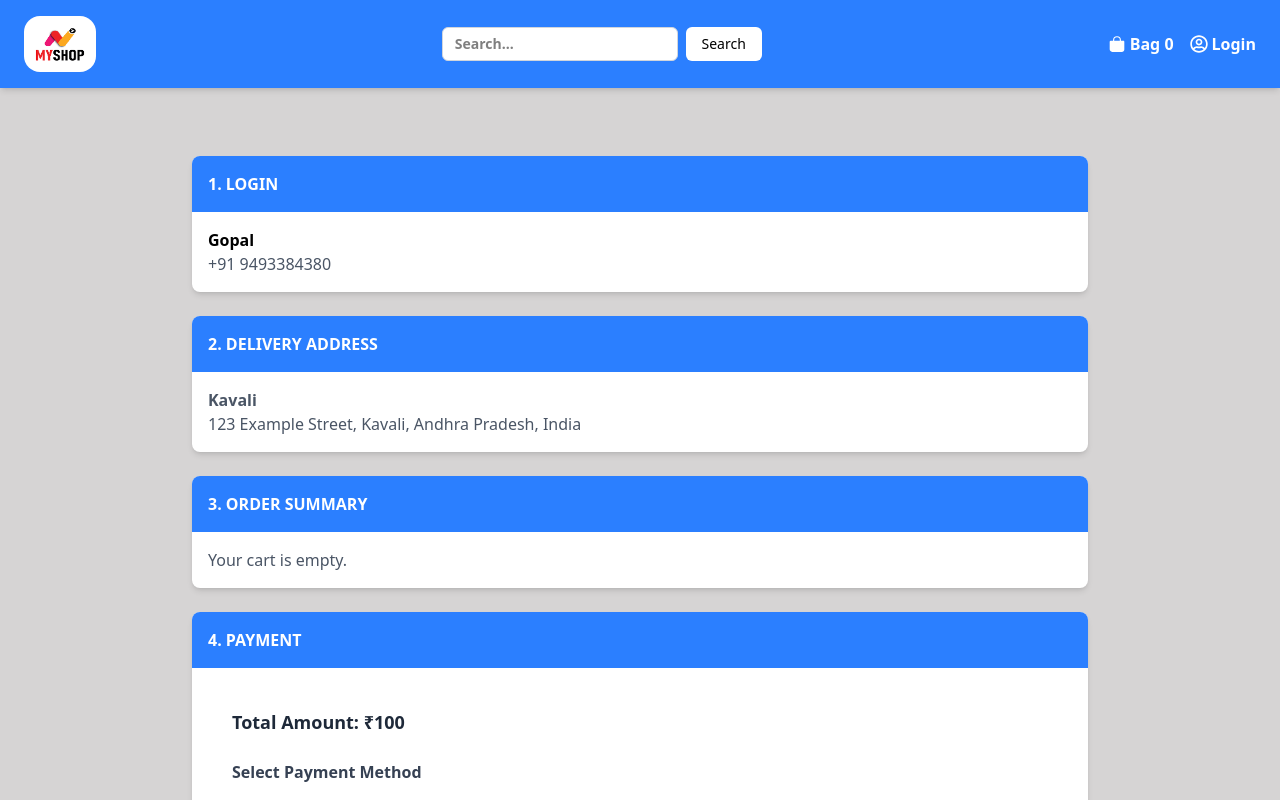
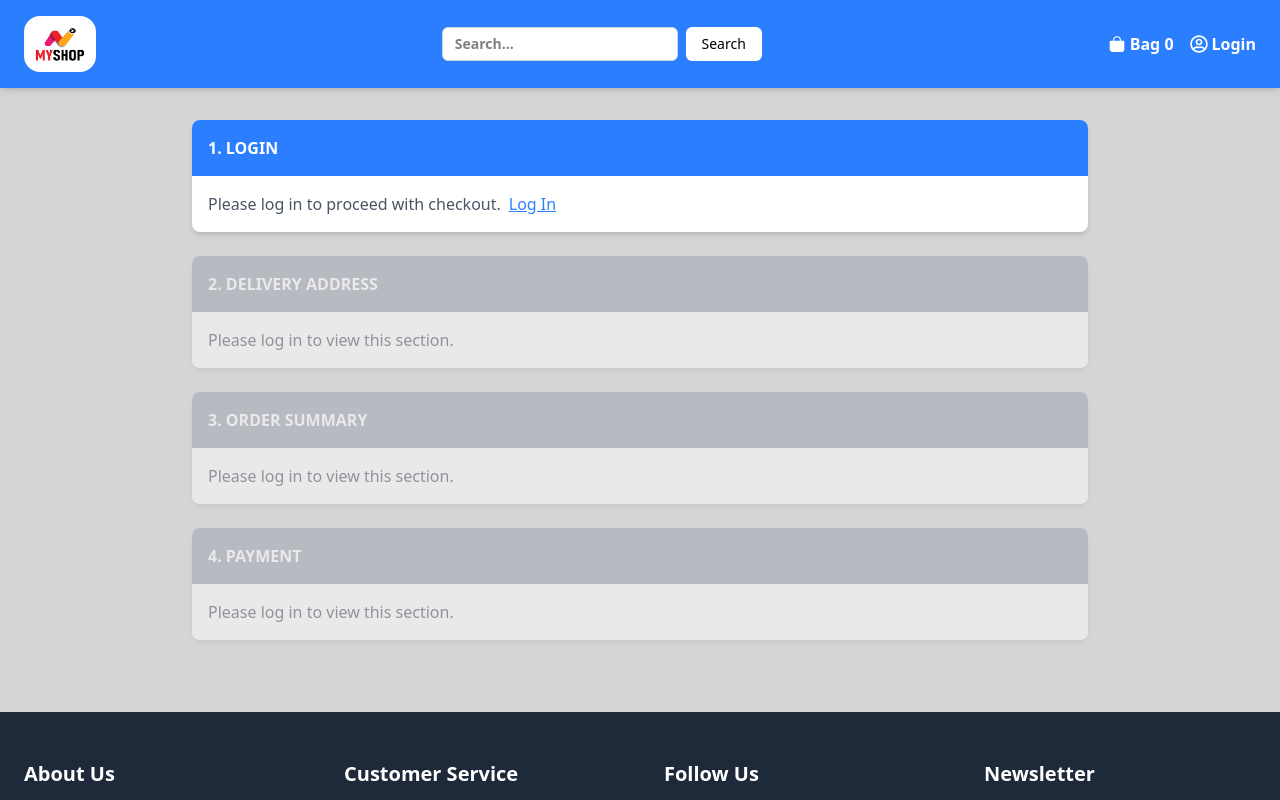
Before and after one commit to Havinav/myshope, a React (Vite) app: page /checkout in a window 1280 px wide. Shown: the top 800 px of the page. Built offline with nearby package versions, Linux system fonts and the light colour scheme.

Commit message:
Commit latest file changes

```diff
--- a/src/Pages/CheckOut.jsx
+++ b/src/Pages/CheckOut.jsx
@@ -4,10 +4,11 @@ import Payment from "./Payment";
 
 const CheckOut = () => {
   // Fetch cart data from Redux store
+  const loggedUser = useSelector((state) => state.user);
   const cartItems = useSelector((state) => state.cart.products);
-
+  const user= loggedUser
   return (
-    <div className="p-4 sm:p-6 md:p-8 lg:p-10 mt-29 md:20">
+    <div className="p-4 sm:p-6 md:p-8 lg:p-10 mt-20 md:mt-20">
       <div className="max-w-4xl mx-auto space-y-6">
         {/* 1. Login Section */}
         <div className="bg-white text-black rounded-lg shadow-md">
@@ -15,29 +16,76 @@ const CheckOut = () => {
             1. LOGIN
           </div>
           <div className="p-4">
-            <p className="font-bold">Gopal</p>
-            <p className="text-gray-600">+91 9493384380</p>
+            {loggedUser.isUserLoggedIn ? (
+              <>
+                <p className="font-bold">{user?.name || "Gopal"}</p>
+                <p className="text-gray-600">
+                  {user?.phone || "+91 9493384380"}
+                </p>
+              </>
+            ) : (
+              <p className="text-gray-600">
+                Please log in to proceed with checkout.
+                <button
+                  className="ml-2 text-blue-500 underline"
+                  onClick={() => {
+                    // Redirect to login page or trigger login modal
+                    // Example: window.location.href = "/login";
+                    alert("Redirect to login page");
+                  }}
+                >
+                  Log In
+                </button>
+              </p>
+            )}
           </div>
         </div>
 
         {/* 2. Delivery Address Section */}
-        <div className="bg-white text-black rounded-lg shadow-md">
-          <div className="bg-blue-500 text-white font-bold p-4 rounded-t-lg">
+        <div
+          className={`bg-white text-black rounded-lg shadow-md ${
+            !loggedUser.isUserLoggedIn ? "opacity-50 pointer-events-none" : ""
+          }`}
+        >
+          <div
+            className={`${
+              loggedUser.isUserLoggedIn ? "bg-blue-500" : "bg-gray-400"
+            } text-white font-bold p-4 rounded-t-lg`}
+          >
             2. DELIVERY ADDRESS
           </div>
           <div className="p-4">
+            {loggedUser.isUserLoggedIn ? (
+              <>
                 <p className="font-bold text-gray-600">Kavali</p>
-            <p className="text-gray-600">123 Example Street, Kavali, Andhra Pradesh, India</p>
+                <p className="text-gray-600">
+                  123 Example Street, Kavali, Andhra Pradesh, India
+                </p>
+              </>
+            ) : (
+              <p className="text-gray-600">
+                Please log in to view this section.
+              </p>
+            )}
           </div>
         </div>
 
         {/* 3. Order Summary Section */}
-        <div className="bg-white text-black rounded-lg shadow-md">
-          <div className="bg-blue-500 text-white font-bold p-4 rounded-t-lg">
+        <div
+          className={`bg-white text-black rounded-lg shadow-md ${
+            !loggedUser.isUserLoggedIn ? "opacity-50 pointer-events-none" : ""
+          }`}
+        >
+          <div
+            className={`${
+              loggedUser.isUserLoggedIn ? "bg-blue-500" : "bg-gray-400"
+            } text-white font-bold p-4 rounded-t-lg`}
+          >
             3. ORDER SUMMARY
           </div>
           <div className="p-4">
-            {cartItems.length === 0 ? (
+            {loggedUser.isUserLoggedIn ? (
+              cartItems.length === 0 ? (
                 <p className="text-gray-600">Your cart is empty.</p>
               ) : (
                 <div className="space-y-4">
@@ -49,7 +97,9 @@ const CheckOut = () => {
                     >
                       <div>
                         <p className="font-bold text-gray-800">{item.title}</p>
-                      <p className="text-gray-600">Quantity: {item.quantity}</p>
+                        <p className="text-gray-600">
+                          Quantity: {item.quantity}
+                        </p>
                       </div>
                       <p className="font-bold text-gray-800">
                         ₹{(item.price * item.quantity).toFixed(2)}
@@ -59,24 +109,56 @@ const CheckOut = () => {
                   {/* Total */}
                   <div className="flex justify-between pt-4">
                     <p className="font-bold text-gray-800">Total Items:</p>
-                  <p className="font-bold text-gray-800">{100}</p>
+                    <p className="font-bold text-gray-800">
+                      {cartItems.reduce(
+                        (total, item) => total + item.quantity,
+                        0
+                      )}
+                    </p>
                   </div>
                   <div className="flex justify-between">
                     <p className="font-bold text-gray-800">Total Price:</p>
-                  <p className="font-bold text-gray-800">₹{10}</p>
+                    <p className="font-bold text-gray-800">
+                      ₹
+                      {cartItems
+                        .reduce(
+                          (total, item) => total + item.price * item.quantity,
+                          0
+                        )
+                        .toFixed(2)}
+                    </p>
                   </div>
                 </div>
+              )
+            ) : (
+              <p className="text-gray-600">
+                Please log in to view this section.
+              </p>
             )}
           </div>
         </div>
 
         {/* 4. Payment Section */}
-        <div className="bg-white text-black rounded-lg shadow-md">
-          <div className="bg-blue-500 text-white font-bold p-4 rounded-t-lg">
+        <div
+          className={`bg-white text-black rounded-lg shadow-md ${
+            !loggedUser.isUserLoggedIn ? "opacity-50 pointer-events-none" : ""
+          }`}
+        >
+          <div
+            className={`${
+              loggedUser.isUserLoggedIn ? "bg-blue-500" : "bg-gray-400"
+            } text-white font-bold p-4 rounded-t-lg`}
+          >
             4. PAYMENT
           </div>
           <div className="p-4">
+            {loggedUser.isUserLoggedIn ? (
               <Payment />
+            ) : (
+              <p className="text-gray-600">
+                Please log in to view this section.
+              </p>
+            )}
           </div>
         </div>
       </div>
```
Also changed, not shown: src/Pages/Search.jsx (+81 -101 lines). Lines whose indentation alone changed are shown as unchanged.
